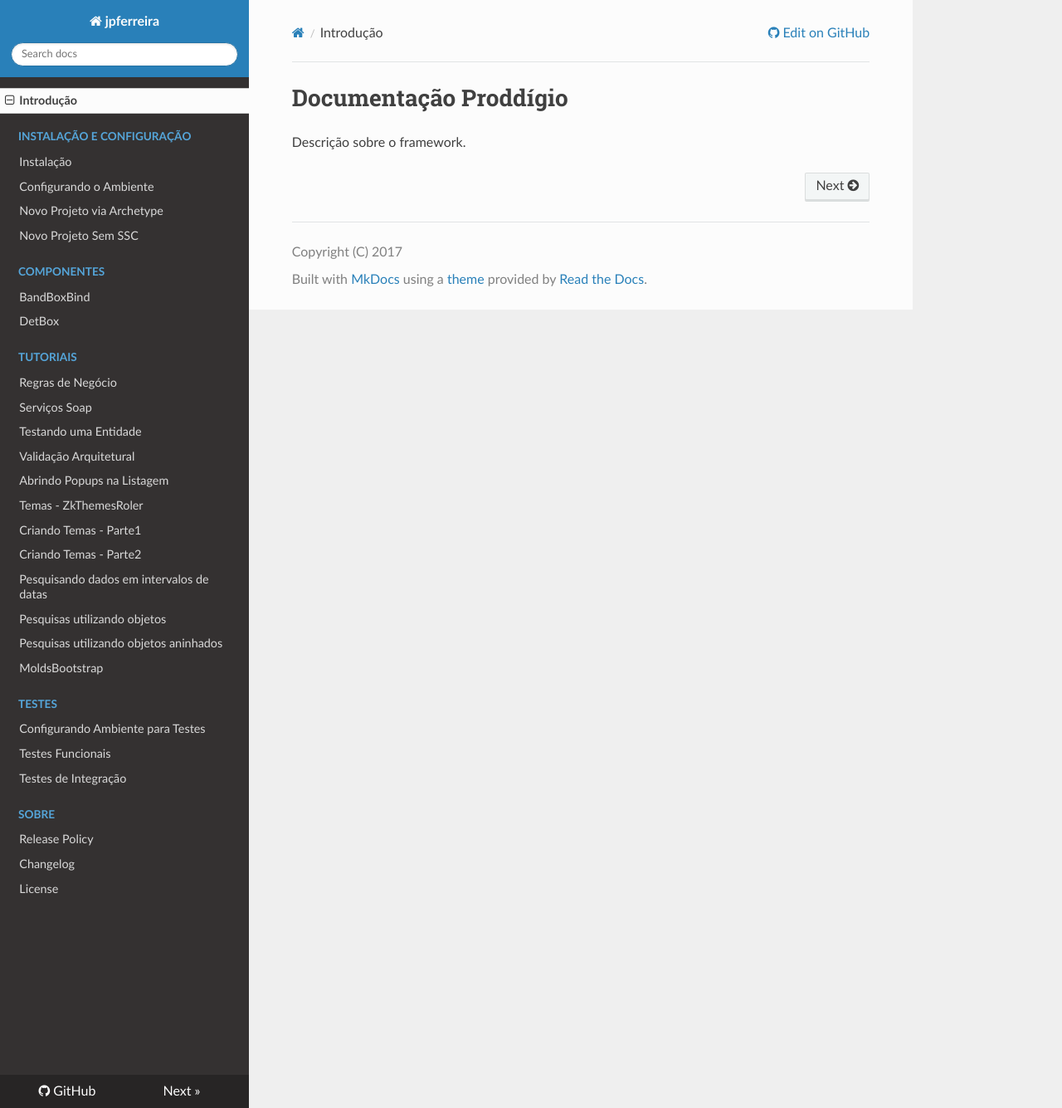
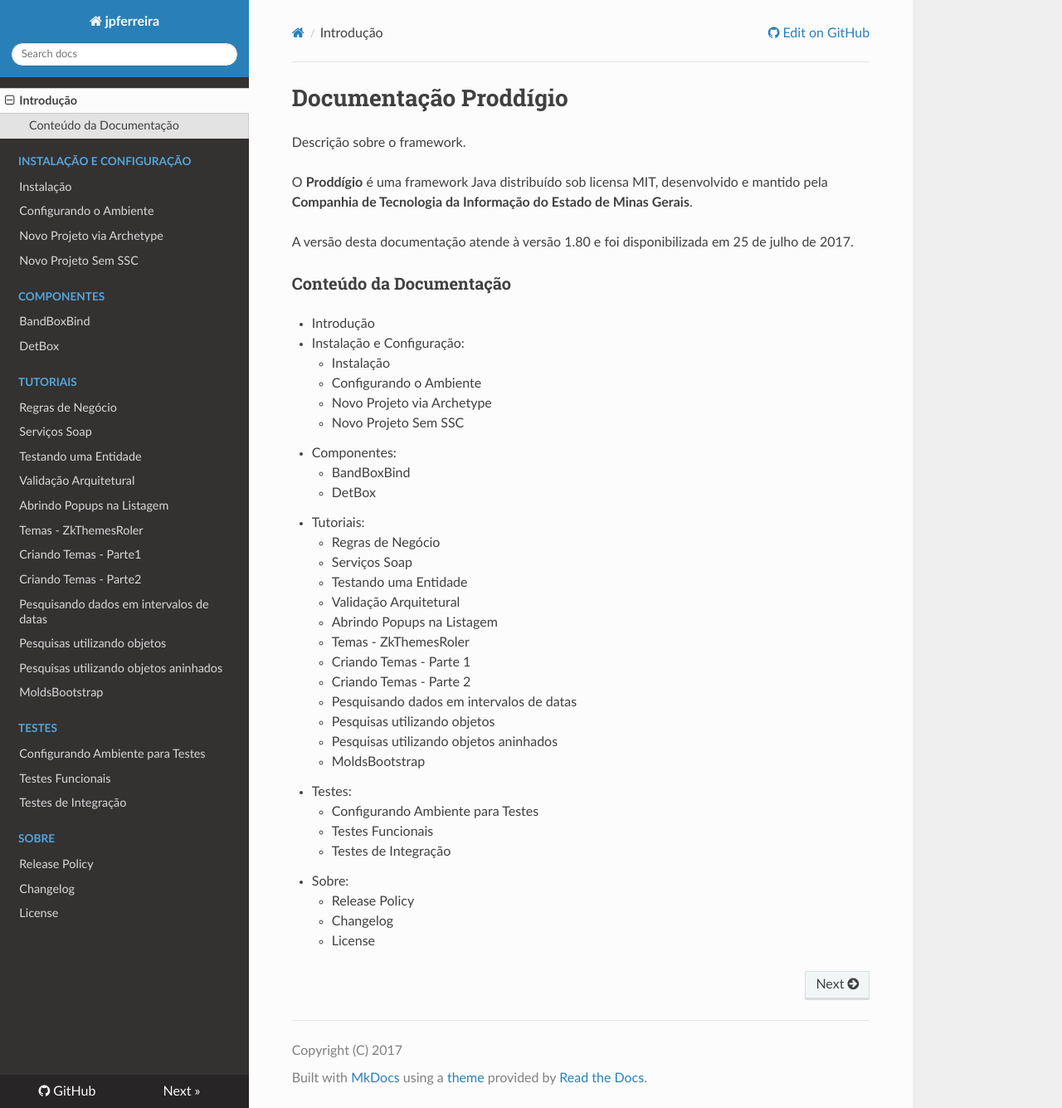
Before and after one commit to jpferreira123/readthedocs, an MkDocs documentation site: the page built from docs/index.md, in a window 1280 px wide and 1335 px high. Shown: the whole window at 83% size. Built offline with MkDocs 1.6.1, drawn with Linux system fonts in a browser that asks for light colours; nearby versions of some CDN libraries; old or Windows-style settings are respelled for this version of MkDocs.

Commit message:
Add files via upload

```diff
--- a/docs/index.md
+++ b/docs/index.md
@@ -1,3 +1,40 @@
 # Documentação Proddígio
 
 Descrição sobre o framework.
+
+O **Proddígio** é uma framework Java distribuído sob licensa MIT, desenvolvido e mantido pela **Companhia de Tecnologia da Informação do Estado de Minas Gerais**.
+
+A versão desta documentação atende à versão 1.80 e foi disponibilizada em 25 de julho de 2017.
+
+### Conteúdo da Documentação
+
+- Introdução
+- Instalação e Configuração:
+    - Instalação
+    - Configurando o Ambiente
+    - Novo Projeto via Archetype
+    - Novo Projeto Sem SSC
+- Componentes:
+    - BandBoxBind
+    - DetBox
+- Tutoriais:
+    - Regras de Negócio
+    - Serviços Soap
+    - Testando uma Entidade
+    - Validação Arquitetural
+    - Abrindo Popups na Listagem
+    - Temas - ZkThemesRoler
+    - Criando Temas - Parte 1
+    - Criando Temas - Parte 2
+    - Pesquisando dados em intervalos de datas
+    - Pesquisas utilizando objetos
+    - Pesquisas utilizando objetos aninhados
+    - MoldsBootstrap
+- Testes:
+    - Configurando Ambiente para Testes
+    - Testes Funcionais
+    - Testes de Integração
+- Sobre:
+    - Release Policy
+    - Changelog
+    - License
```
